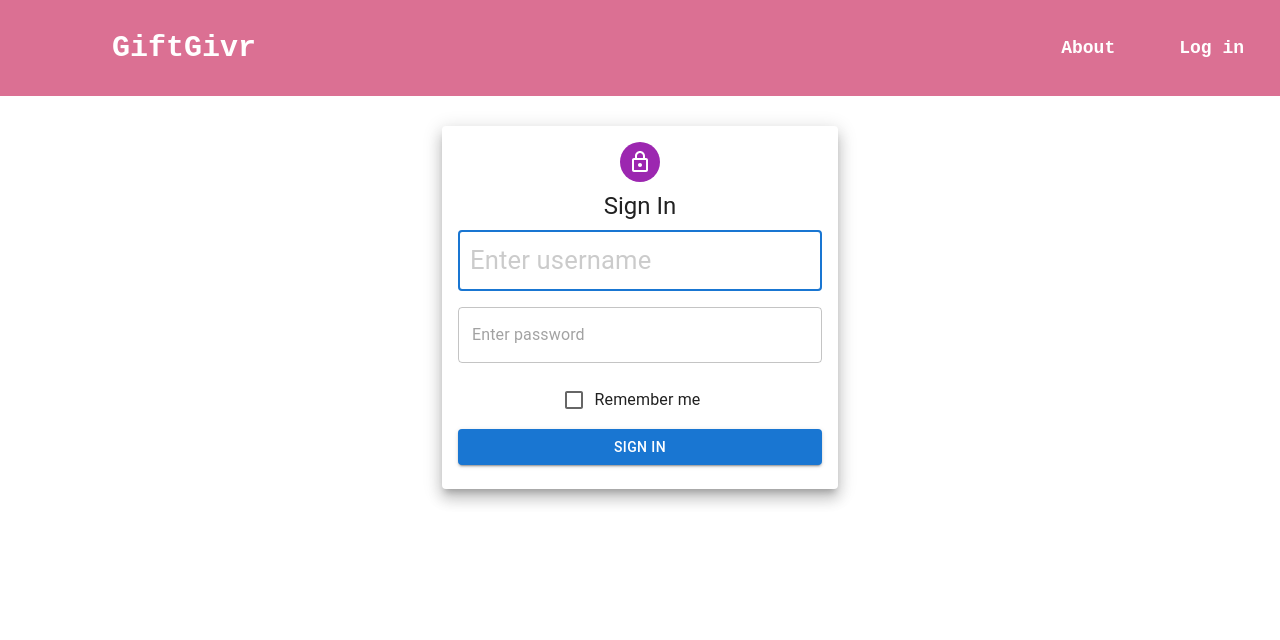
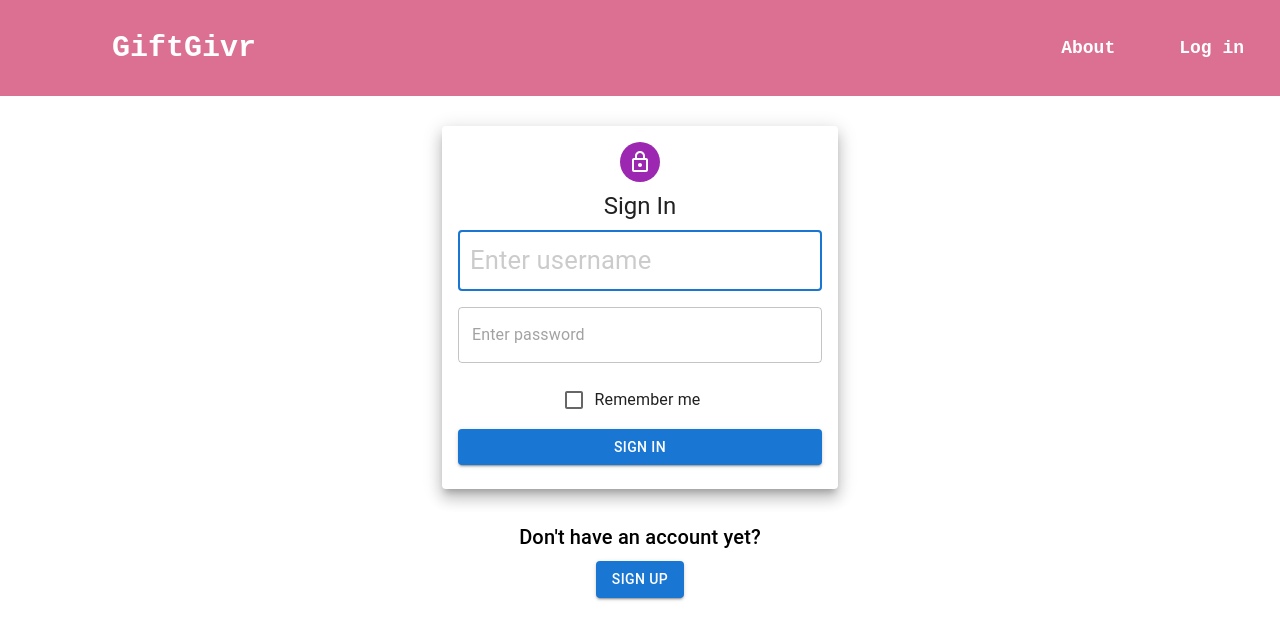
Before and after one commit to AndyNguwin/GiftGivr, a React (Vite) app: page /LogIn in a window 1280 px wide. Shown: the top 640 px of the page. Built offline with nearby package versions, Linux system fonts and the light colour scheme.

Commit message:
Added sign up button on login page. Home page accessible to guests

```diff
--- a/src/pages/CreateWishList/CreateWishComp.tsx
+++ b/src/pages/CreateWishList/CreateWishComp.tsx
@@ -1,18 +1,8 @@
 import React, {useEffect, useState} from "react";
 import './CreateWishList.css'
-import { useNavigate } from "react-router-dom";
+// import { useNavigate } from "react-router-dom";
 import axios from "axios";
 function WishList(){
-    const navigate = useNavigate();
-    useEffect(() => {
-        // Check login status on component mount
-        const loginStatus = localStorage.getItem('isLoggedIn');
-        console.log(loginStatus);
-        if (loginStatus != 'true') {
-            navigate('/LogIn');  // Redirect to login if not logged in
-        }
-    }, [navigate]);
-
     const user_id = localStorage.getItem('user_id');
     const [wishes, setWishes] = useState([]);
 
--- a/src/pages/CreateWishList/CreateWishList.tsx
+++ b/src/pages/CreateWishList/CreateWishList.tsx
@@ -1,6 +1,17 @@
+import { useNavigate } from 'react-router-dom';
 import WishList from './CreateWishComp';
+import { useEffect } from 'react';
 
 function CreateWishList() {
+    const navigate = useNavigate();
+    useEffect(() => {
+        // Check login status on component mount
+        const loginStatus = localStorage.getItem('isLoggedIn');
+        console.log(loginStatus);
+        if (loginStatus != 'true') {
+            navigate('/LogIn');  // Redirect to login if not logged in
+        }
+    }, [navigate]);
 
     return(
         <WishList/>
--- a/src/pages/Home.tsx
+++ b/src/pages/Home.tsx
@@ -5,16 +5,16 @@ import { Button } from '@mui/material';import { useNavigate } from 'react-router
 
 const Home: React.FC = () => {
     // const [isLoggedIn, setIsLoggedIn] = useState(false);
-    const navigate = useNavigate();
+    // const navigate = useNavigate();
 
-    useEffect(() => {
-        // Check login status on component mount
-        const loginStatus = localStorage.getItem('isLoggedIn');
-        console.log(loginStatus);
-        if (loginStatus != 'true') {
-          navigate('/LogIn');  // Redirect to login if not logged in
-        }
-      }, [navigate]);
+    // useEffect(() => {
+    //     // Check login status on component mount
+    //     const loginStatus = localStorage.getItem('isLoggedIn');
+    //     console.log(loginStatus);
+    //     if (loginStatus != 'true') {
+    //       navigate('/LogIn');  // Redirect to login if not logged in
+    //     }
+    //   }, [navigate]);
 
   return (
     <div className="home-container">
--- a/src/pages/LogIn.tsx
+++ b/src/pages/LogIn.tsx
@@ -51,7 +51,7 @@ const LogIn = () => {
 
   return (
     <Container maxWidth="xs">
-      <Paper elevation={10} sx={{ marginTop: 8, padding: 2 }}>
+      <Paper elevation={10} sx={{ marginTop: 8, marginBottom: 4, padding: 2 }}>
         <Avatar sx={{ mx: "auto", bgcolor: "secondary.main", textAlign: "center", mb: 1 }}>
           <LockOutlinedIcon />
         </Avatar>
@@ -88,6 +88,13 @@ const LogIn = () => {
           </Button>
         </Box>
       </Paper>
+
+      <Typography component='h1' variant='h6'>
+        Don't have an account yet?
+      </Typography>
+      <Button variant="contained" sx={{ mt: 1, mb: 1 }} onClick={() => {navigate('/CreateAccount');}}>
+        Sign Up
+      </Button>
     </Container>
   );
 }
```
